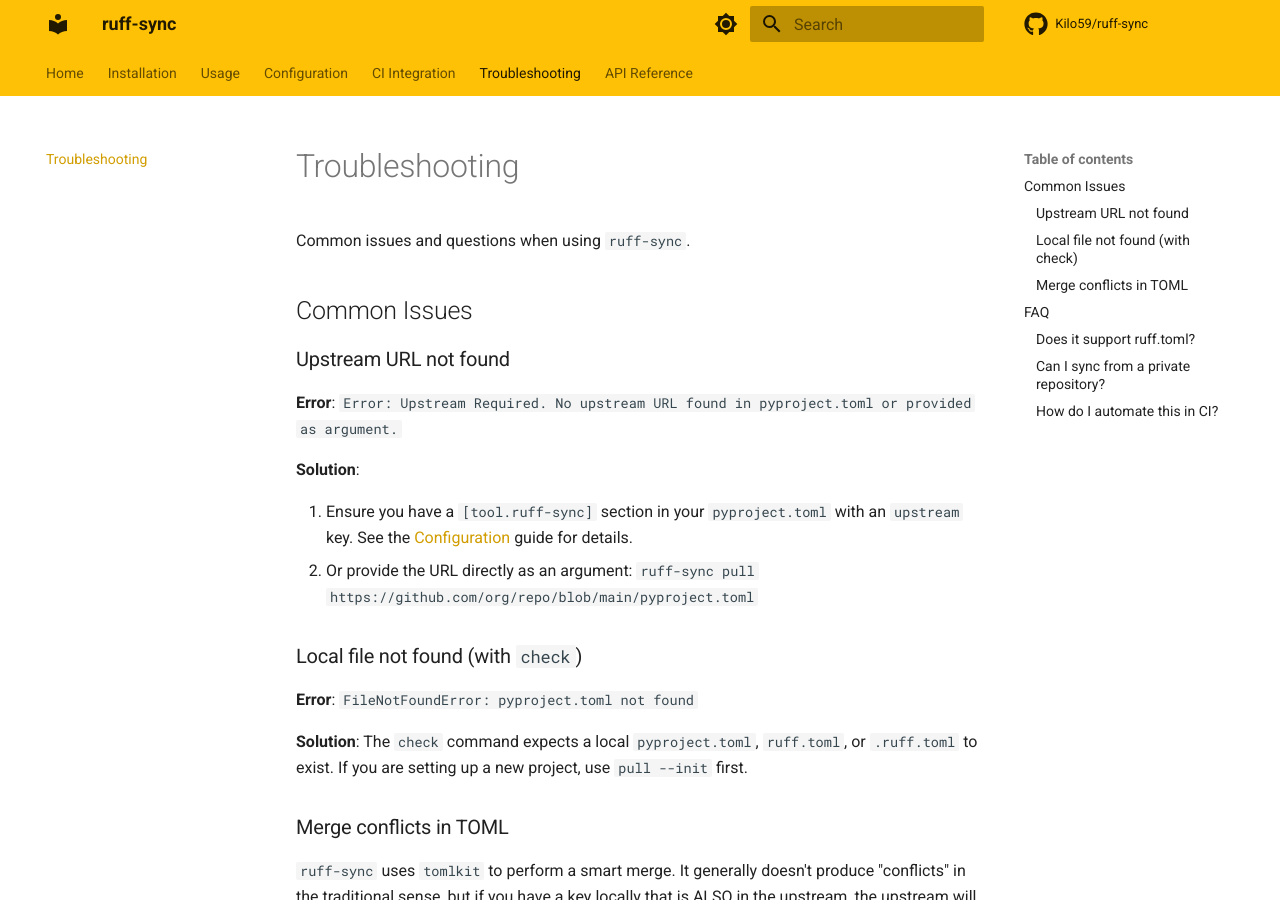
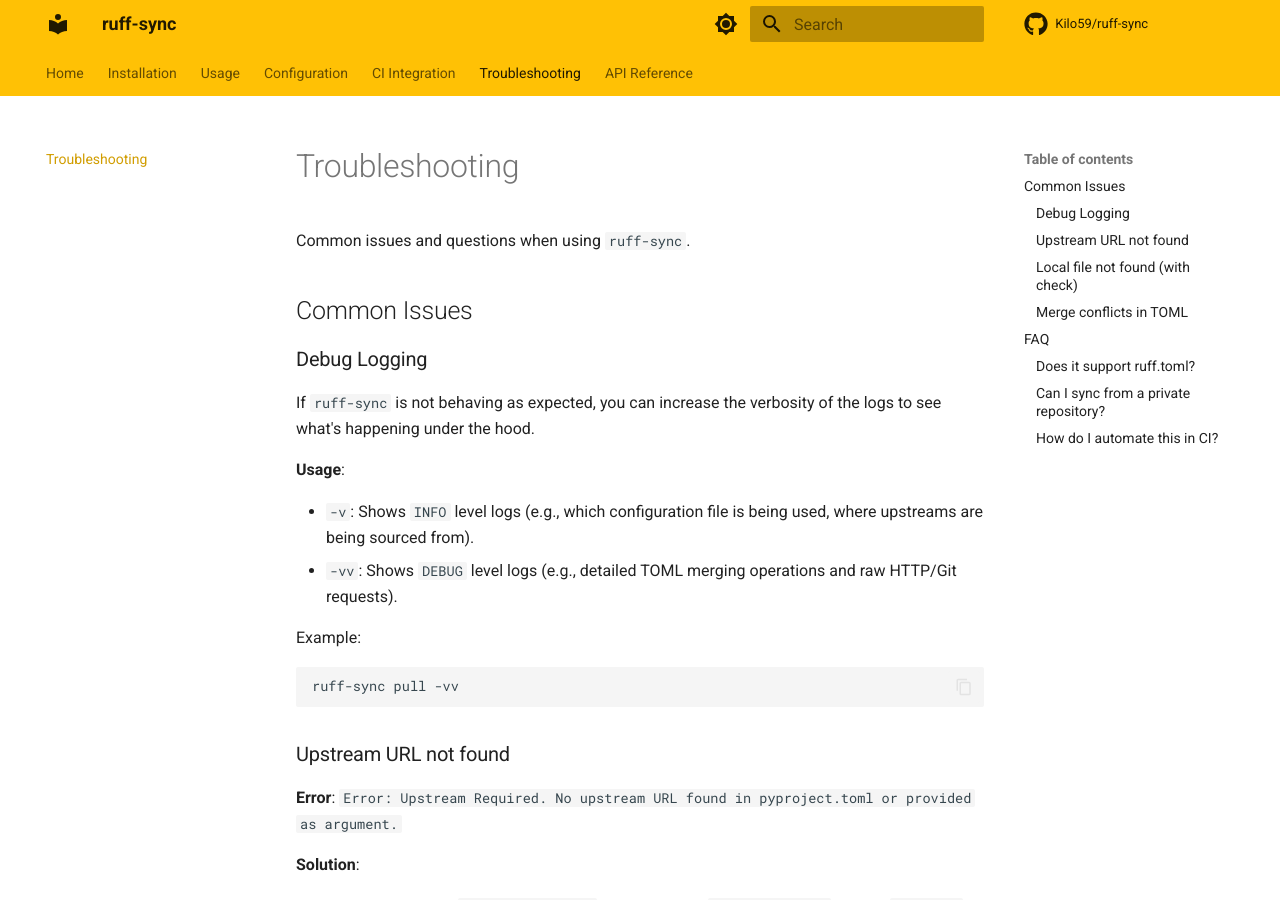
Before and after one commit to Kilo59/ruff-sync, an MkDocs documentation site: the page built from docs/troubleshooting.md, in a window 1280 px wide and 900 px high. Built offline with MkDocs 1.6.1 and Material for MkDocs 9.7.7, drawn with Linux system fonts in a browser that asks for light colours; comment, search, counter and statistics services are not loaded.

Commit message:
0.1.0 Release prep (#105)
* non pre-release version
* explain debug logging
* remove duplicate version object

````diff
--- a/docs/troubleshooting.md
+++ b/docs/troubleshooting.md
@@ -3,6 +3,21 @@
 Common issues and questions when using `ruff-sync`.
 
 ## Common Issues
+
+### Debug Logging
+
+If `ruff-sync` is not behaving as expected, you can increase the verbosity of the logs to see what's happening under the hood.
+
+**Usage**:
+
+- `-v`: Shows `INFO` level logs (e.g., which configuration file is being used, where upstreams are being sourced from).
+- `-vv`: Shows `DEBUG` level logs (e.g., detailed TOML merging operations and raw HTTP/Git requests).
+
+Example:
+
+```bash
+ruff-sync pull -vv
+```
 
 ### Upstream URL not found
 
--- a/pyproject.toml
+++ b/pyproject.toml
@@ -1,6 +1,6 @@
 [project]
 name = "ruff-sync"
-version = "0.1.0.dev2"
+version = "0.1.0"
 description = "Synchronize Ruff linter configuration across projects"
 keywords = ["ruff", "linter", "config", "synchronize", "python", "linting", "automation", "tomlkit"]
 authors = [
````
Also changed, not shown: 2 other files.
